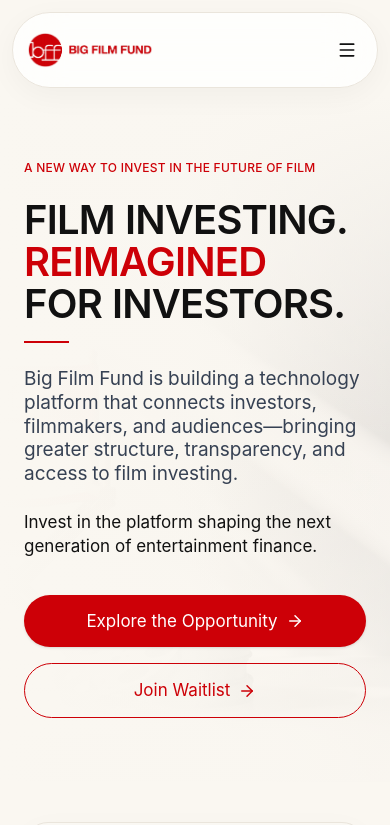
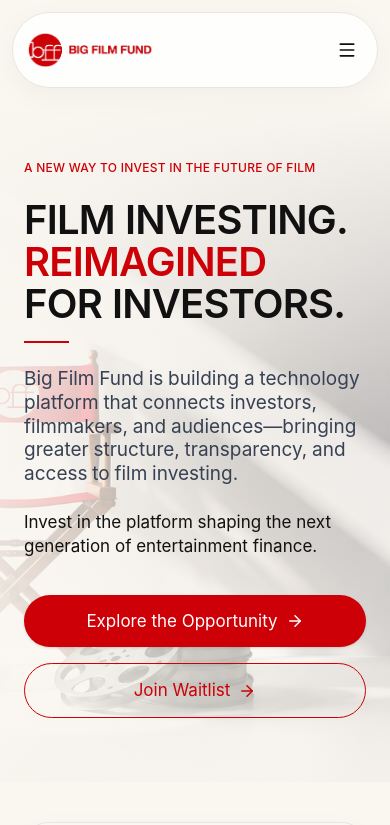
Before and after one commit to ChHashim88/bff3, a Next.js app: page / in a window 390 px wide. Shown: the top 825 px of the page. Built offline with nearby package versions, Linux system fonts and the light colour scheme.

Commit message:
style(hero): restore rich background image visibility on mobile (opacity-65) with gentle left side text cushion fade

```diff
--- a/src/components/sections/Hero.tsx
+++ b/src/components/sections/Hero.tsx
@@ -60,22 +60,22 @@ export default function Hero({ onOpenWaitlist }: HeroProps) {
   return (
     <section className="relative w-full min-h-[calc(85vh-80px)] flex flex-col justify-center py-16 sm:py-20 lg:py-24 overflow-hidden bg-[#FAF7F1]">
 
-      {/* Full Hero Section Background Image Container */}
+      {/* Full Hero Section Background Image Container (Richly visible on mobile & desktop) */}
       <div className="absolute inset-0 w-full h-full pointer-events-none z-0 overflow-hidden">
         <Image
           src="/herob.png"
           alt="Big Film Fund Hero Background"
           fill
           priority
-          className="object-cover object-right sm:object-center opacity-20 sm:opacity-85 transition-opacity duration-300"
+          className="object-cover object-right sm:object-center opacity-65 sm:opacity-85 transition-opacity duration-300"
           sizes="100vw"
         />
 
-        {/* Left-to-Right Soft Fade Gradient Overlay (Fades out image from left side on mobile & desktop) */}
-        <div className="absolute inset-0 bg-gradient-to-r from-[#FAF7F1] via-[#FAF7F1]/90 sm:via-[#FAF7F1]/50 to-transparent pointer-events-none" />
+        {/* Gentle Left-to-Right Fade Gradient Overlay (Softly cushions text on the left while preserving full image visibility) */}
+        <div className="absolute inset-0 bg-gradient-to-r from-[#FAF7F1]/80 via-[#FAF7F1]/40 sm:via-[#FAF7F1]/30 to-transparent pointer-events-none" />
 
         {/* Top-to-Bottom Soft Fade Gradient Overlay */}
-        <div className="absolute inset-0 bg-gradient-to-b from-[#FAF7F1] via-transparent to-[#FAF7F1]/80 pointer-events-none" />
+        <div className="absolute inset-0 bg-gradient-to-b from-[#FAF7F1] via-transparent to-[#FAF7F1]/60 pointer-events-none" />
       </div>
 
       <div className="max-w-[1440px] mx-auto px-6 sm:px-10 lg:px-16 xl:px-20 w-full z-10 relative">
```
